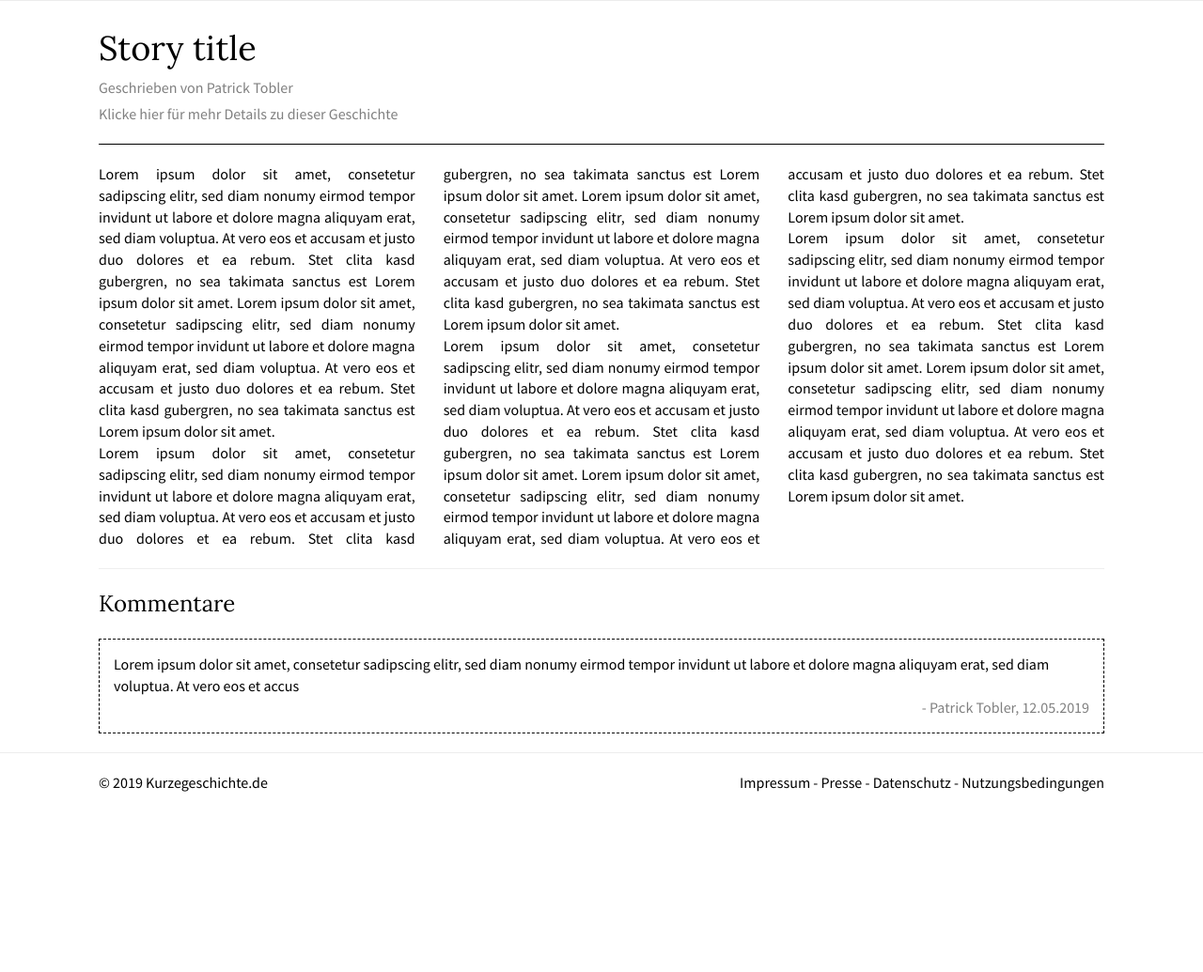
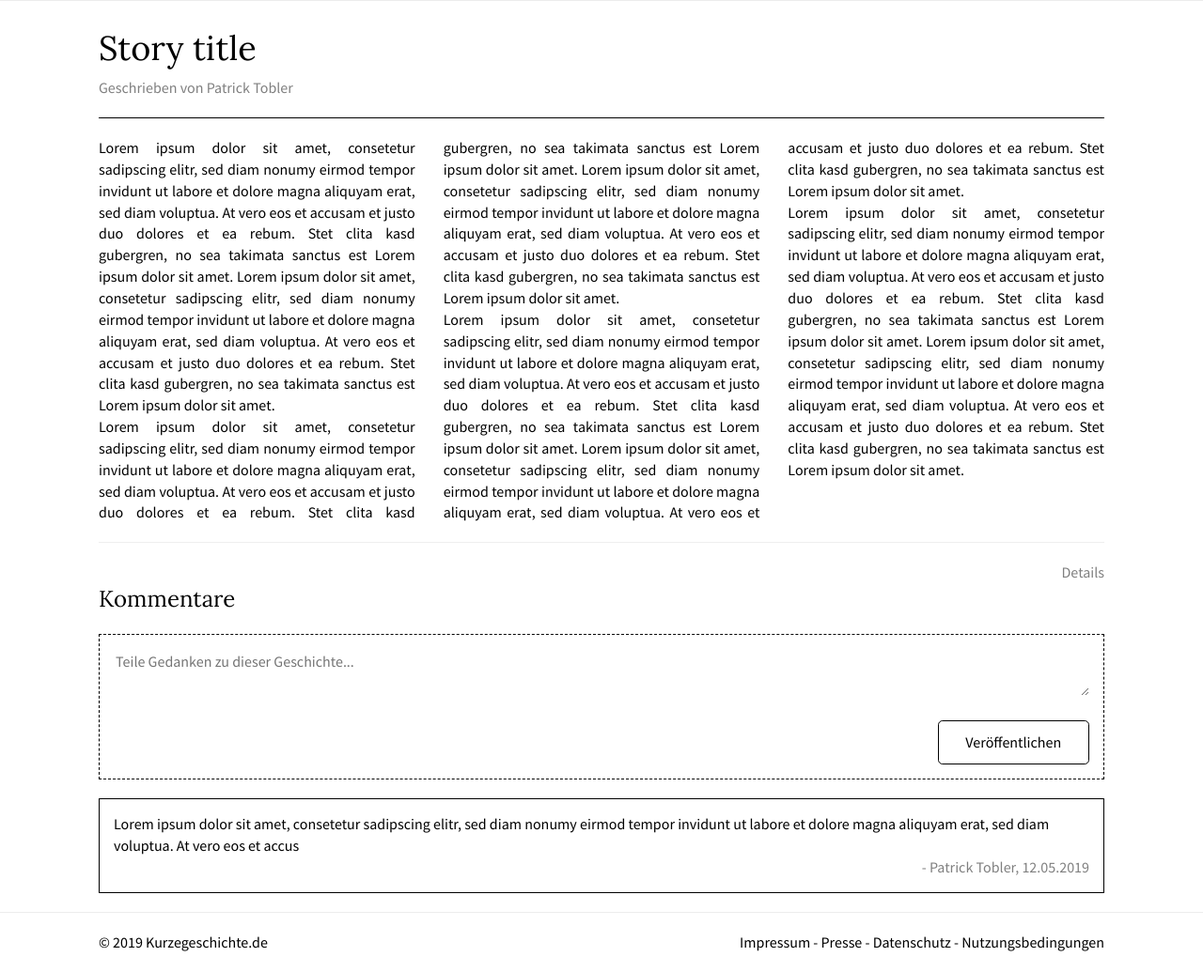
Before and after one commit to Padierfind/Kurzegeschichte, a Flask app: page /story in a window 1280 px wide. Shown: the part 113-1148 px from the top of the page at 94% size. Before the commit the page ends 956 px from the top, so only its background shows below. Run offline with Flask 2, Linux system fonts and the light colour scheme; some libraries are stand-ins or nearby versions.

Commit message:
Frontend: Added comment boxes design.

```diff
--- a/static/css/global.css
+++ b/static/css/global.css
@@ -341,5 +341,4 @@ footer{
     text-justify: inter-word;
     column-count: 3;
     column-gap: 30px;
-
 }
--- a/static/css/story.css
+++ b/static/css/story.css
@@ -80,6 +80,7 @@
 
 .meta_box{
     color: gray;
+    text-align: right;
 }
 
 .meta_box a{
@@ -100,7 +101,7 @@
 }
 
 .comment{
-    border-style: dashed;
+    border-style: solid;
     border-width: thin;
     padding: 15px;
     margin-top: 20px;
@@ -110,3 +111,25 @@
     color: gray;
     text-align: right;
 }
+
+.write_comment{
+    border-style: dashed;
+    border-width: thin;
+    padding: 15px;
+    margin-top: 20px;
+    text-align: right;
+}
+
+.write_comment textarea{
+    border: none;
+    width: 100%;
+}
+
+.write_comment button{
+    margin-top: 20px;
+}
+
+.three_columns p::first-letter{
+    font-size: 24px;
+    font-family: 'Lora', serif;
+}
--- a/templates/editor.html
+++ b/templates/editor.html
@@ -63,7 +63,6 @@
         <div class="container smaller">
             <div class="row content">
                 <div class="col-sm-12">
-
                     <form id="preview_form" action="/save_draft" method="post">
                         <input id="title" type="text" name="title" class="input_field_title" placeholder="Überschrift">
                         <input id="content" type="content" name="content" class="hidden">
--- a/templates/privacy.html
+++ b/templates/privacy.html
@@ -59,7 +59,6 @@
                         Datenschutz
                     </div>
                     <hr class="hr_black">
-
                     <div class="three_columns">
                         Verantwortlich im Sinne der Datenschutzgesetzes:<br>
                         Kurzegeschichte.de<br>Ottmarsheimerstraße 13<br>74376 Gemmrigheim<br><br>
--- a/templates/story.html
+++ b/templates/story.html
@@ -62,8 +62,20 @@
                     <div id="author" class="meta author">
                         Geschrieben von Patrick Tobler
                     </div>
+                    <hr class="hr_black">
+
+                    <div id="text-block-1" class="three_columns">
+                        Lorem ipsum dolor sit amet, consetetur sadipscing elitr, sed diam nonumy eirmod tempor invidunt ut labore et dolore magna aliquyam erat, sed diam voluptua. At vero eos et accusam et justo duo dolores et ea rebum. Stet clita kasd gubergren, no sea takimata sanctus est Lorem ipsum dolor sit amet. Lorem ipsum dolor sit amet, consetetur sadipscing elitr, sed diam nonumy eirmod tempor invidunt ut labore et dolore magna aliquyam erat, sed diam voluptua. At vero eos et accusam et justo duo dolores et ea rebum. Stet clita kasd gubergren, no sea takimata sanctus est Lorem ipsum dolor sit amet.
+                        <br>
+                        Lorem ipsum dolor sit amet, consetetur sadipscing elitr, sed diam nonumy eirmod tempor invidunt ut labore et dolore magna aliquyam erat, sed diam voluptua. At vero eos et accusam et justo duo dolores et ea rebum. Stet clita kasd gubergren, no sea takimata sanctus est Lorem ipsum dolor sit amet. Lorem ipsum dolor sit amet, consetetur sadipscing elitr, sed diam nonumy eirmod tempor invidunt ut labore et dolore magna aliquyam erat, sed diam voluptua. At vero eos et accusam et justo duo dolores et ea rebum. Stet clita kasd gubergren, no sea takimata sanctus est Lorem ipsum dolor sit amet.
+                        <br>
+                        Lorem ipsum dolor sit amet, consetetur sadipscing elitr, sed diam nonumy eirmod tempor invidunt ut labore et dolore magna aliquyam erat, sed diam voluptua. At vero eos et accusam et justo duo dolores et ea rebum. Stet clita kasd gubergren, no sea takimata sanctus est Lorem ipsum dolor sit amet. Lorem ipsum dolor sit amet, consetetur sadipscing elitr, sed diam nonumy eirmod tempor invidunt ut labore et dolore magna aliquyam erat, sed diam voluptua. At vero eos et accusam et justo duo dolores et ea rebum. Stet clita kasd gubergren, no sea takimata sanctus est Lorem ipsum dolor sit amet.
+                        <br>
+                        Lorem ipsum dolor sit amet, consetetur sadipscing elitr, sed diam nonumy eirmod tempor invidunt ut labore et dolore magna aliquyam erat, sed diam voluptua. At vero eos et accusam et justo duo dolores et ea rebum. Stet clita kasd gubergren, no sea takimata sanctus est Lorem ipsum dolor sit amet. Lorem ipsum dolor sit amet, consetetur sadipscing elitr, sed diam nonumy eirmod tempor invidunt ut labore et dolore magna aliquyam erat, sed diam voluptua. At vero eos et accusam et justo duo dolores et ea rebum. Stet clita kasd gubergren, no sea takimata sanctus est Lorem ipsum dolor sit amet.
+                    </div>
+                    <hr>
                     <div id="meta_box" class="meta_box">
-                        <a href="javascript:toggleMeta();">Klicke hier für mehr Details zu dieser Geschichte</a>
+                        <a href="javascript:toggleMeta();">Details</a>
                     </div>
                     <div id="meta_box_hidden" class="meta_box small_padding">
                         Veröffentlicht am 12.04.1998
@@ -74,23 +86,15 @@
                         <br>
                         Lesezeit: 4 Minuten bei einer durchschnittlichen Lesegeschwindigkeit von 12 Wörtern pro Minute
                     </div>
-                    <hr class="hr_black">
-
-                    <div id="text-block-1" class="three_columns">
-                        <p>
-                            Lorem ipsum dolor sit amet, consetetur sadipscing elitr, sed diam nonumy eirmod tempor invidunt ut labore et dolore magna aliquyam erat, sed diam voluptua. At vero eos et accusam et justo duo dolores et ea rebum. Stet clita kasd gubergren, no sea takimata sanctus est Lorem ipsum dolor sit amet. Lorem ipsum dolor sit amet, consetetur sadipscing elitr, sed diam nonumy eirmod tempor invidunt ut labore et dolore magna aliquyam erat, sed diam voluptua. At vero eos et accusam et justo duo dolores et ea rebum. Stet clita kasd gubergren, no sea takimata sanctus est Lorem ipsum dolor sit amet.
-                            <br>
-                            Lorem ipsum dolor sit amet, consetetur sadipscing elitr, sed diam nonumy eirmod tempor invidunt ut labore et dolore magna aliquyam erat, sed diam voluptua. At vero eos et accusam et justo duo dolores et ea rebum. Stet clita kasd gubergren, no sea takimata sanctus est Lorem ipsum dolor sit amet. Lorem ipsum dolor sit amet, consetetur sadipscing elitr, sed diam nonumy eirmod tempor invidunt ut labore et dolore magna aliquyam erat, sed diam voluptua. At vero eos et accusam et justo duo dolores et ea rebum. Stet clita kasd gubergren, no sea takimata sanctus est Lorem ipsum dolor sit amet.
-                            <br>
-                            Lorem ipsum dolor sit amet, consetetur sadipscing elitr, sed diam nonumy eirmod tempor invidunt ut labore et dolore magna aliquyam erat, sed diam voluptua. At vero eos et accusam et justo duo dolores et ea rebum. Stet clita kasd gubergren, no sea takimata sanctus est Lorem ipsum dolor sit amet. Lorem ipsum dolor sit amet, consetetur sadipscing elitr, sed diam nonumy eirmod tempor invidunt ut labore et dolore magna aliquyam erat, sed diam voluptua. At vero eos et accusam et justo duo dolores et ea rebum. Stet clita kasd gubergren, no sea takimata sanctus est Lorem ipsum dolor sit amet.
-                            <br>
-                            Lorem ipsum dolor sit amet, consetetur sadipscing elitr, sed diam nonumy eirmod tempor invidunt ut labore et dolore magna aliquyam erat, sed diam voluptua. At vero eos et accusam et justo duo dolores et ea rebum. Stet clita kasd gubergren, no sea takimata sanctus est Lorem ipsum dolor sit amet. Lorem ipsum dolor sit amet, consetetur sadipscing elitr, sed diam nonumy eirmod tempor invidunt ut labore et dolore magna aliquyam erat, sed diam voluptua. At vero eos et accusam et justo duo dolores et ea rebum. Stet clita kasd gubergren, no sea takimata sanctus est Lorem ipsum dolor sit amet.
-                        </p>
-                    </div>
-                    <hr>
                     <div id="comments_box" class="comment_box">
                         <div id="comments_title" class="comments_title">
                             Kommentare
+                        </div>
+                        <div id="write_comment" class="write_comment">
+                            <form id="comment_form" action="/comment" method="post">
+                                <textarea rows="2" name="comment" form="write_comment" placeholder="Teile Gedanken zu dieser Geschichte..."></textarea>
+                                <button type="button" class="submit_button" onclick="PostContentToSaveDraft();">Veröffentlichen</button>
+                            </form>
                         </div>
                         <div class="comment" class="comment">
                             <div id="content" class="comment_content">
@@ -99,7 +103,6 @@
                             <div id="user_name" class="comment_user_name">
                                 - Patrick Tobler, 12.05.2019
                             </div>
-
                         </div>
                     </div>
                 </div>
```
